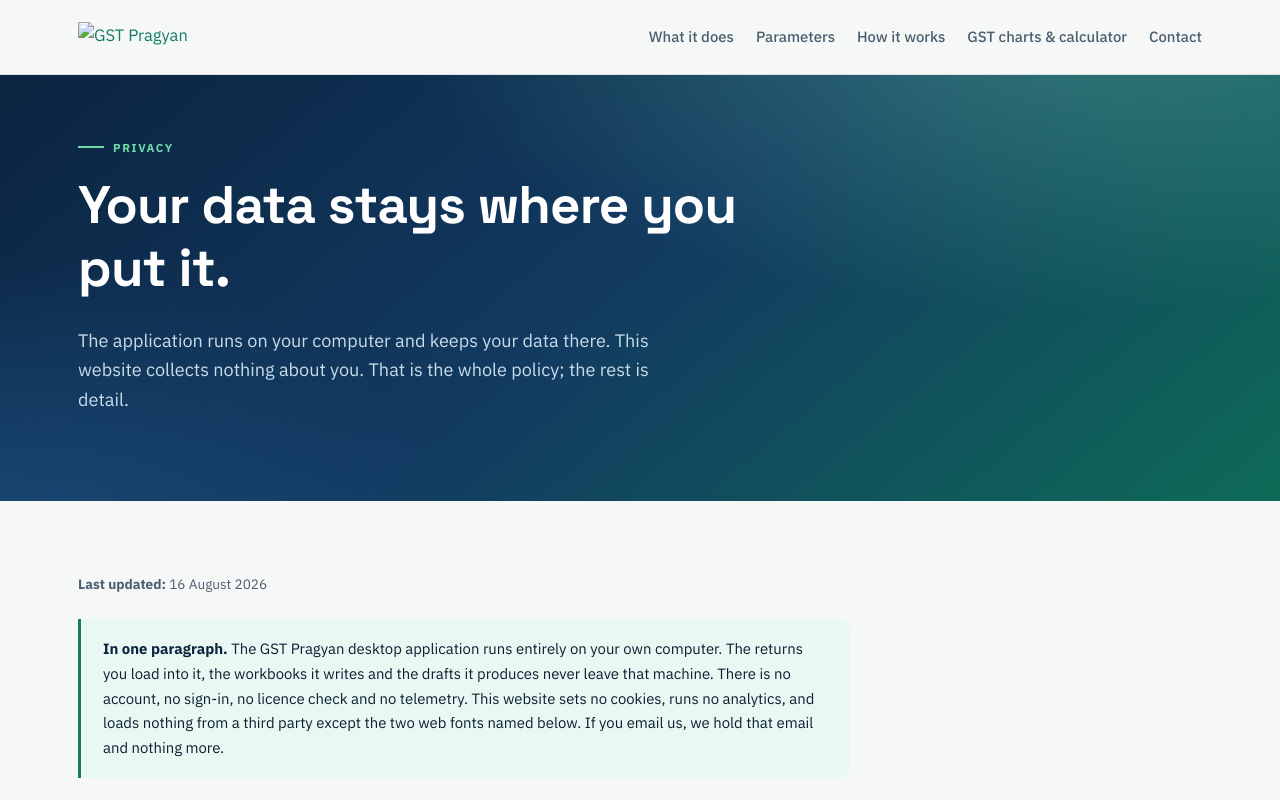
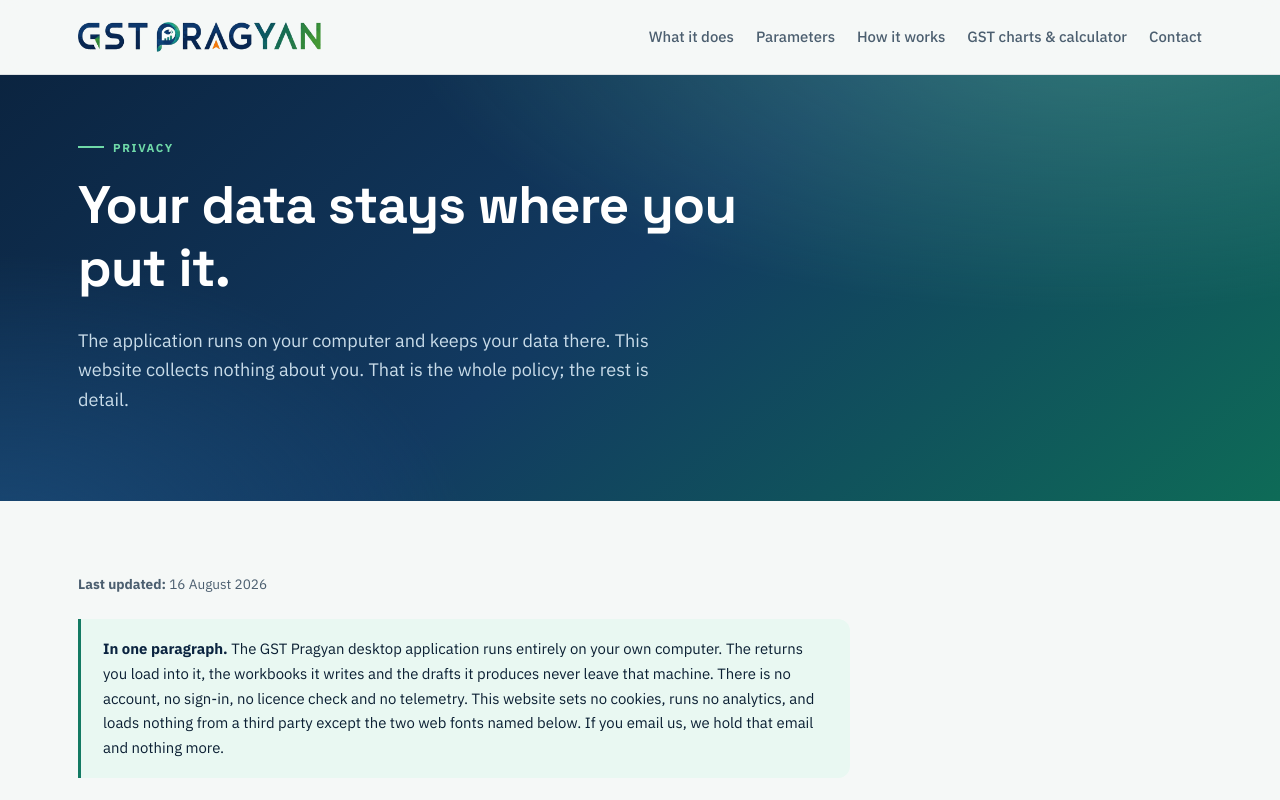
Before and after one commit to pragyan-gst/GST-Pragyan, a plain HTML site: page privacy.html in a window 1280 px wide. Shown: the top 800 px of the page. Drawn offline with Linux system fonts and the light colour scheme.

Commit message:
Update privacy.html

```diff
--- a/privacy.html
+++ b/privacy.html
@@ -6,13 +6,13 @@
 <title>Privacy policy | GST Pragyan</title>
 <meta name="description" content="GST Pragyan runs entirely on your own computer. It transmits nothing, and this website sets no cookies and runs no analytics.">
 <meta property="og:title" content="Privacy policy — GST Pragyan">
-<meta property="og:image" content="assets/og.jpg">
+<meta property="og:image" content="og.jpg">
 <meta name="theme-color" content="#0B2440">
 <link rel="preconnect" href="https://fonts.googleapis.com">
 <link rel="preconnect" href="https://fonts.gstatic.com" crossorigin>
 <link href="https://fonts.googleapis.com/css2?family=Space+Grotesk:wght@500;600;700&family=IBM+Plex+Sans:wght@400;500;600;700&family=IBM+Plex+Mono:wght@500&display=swap" rel="stylesheet">
 <link rel="stylesheet" href="style.css">
-<link rel="icon" type="image/png" href="assets/mark-64.png">
+<link rel="icon" type="image/png" href="mark-64.png">
 </head>
 <body>
 <a class="skip" href="#main">Skip to content</a>
@@ -20,7 +20,7 @@
 <header class="site">
   <div class="wrap nav">
     <a class="brand" href="index.html">
-      <img src="assets/wordmark.png" alt="GST Pragyan" width="215" height="27" class="wm">
+      <img src="wordmark.png" alt="GST Pragyan" width="215" height="27" class="wm">
     </a>
     <nav>
       <a href="index.html#what">What it does</a>
@@ -194,7 +194,7 @@
     <div class="cols">
       <div>
         <a class="brand" href="index.html">
-          <img src="assets/wordmark-light.png" alt="GST Pragyan" width="210" height="26" class="wm">
+          <img src="wordmark-light.png" alt="GST Pragyan" width="210" height="26" class="wm">
         </a>
         <p style="margin-top:14px;max-width:44ch">
           Return scrutiny for the departmental officer. Built by one, for the work as it is
```
